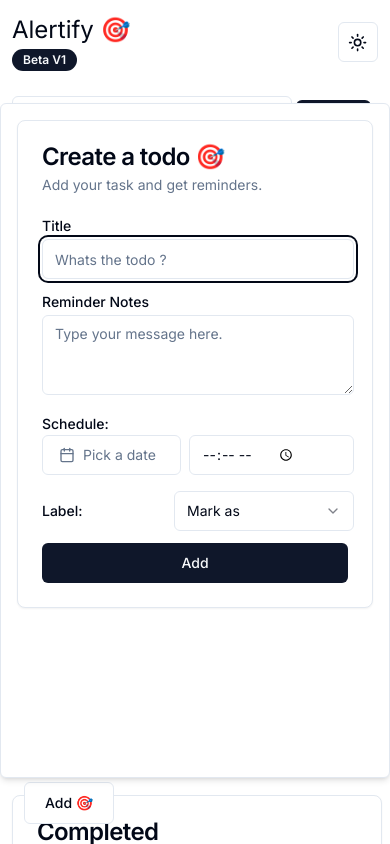
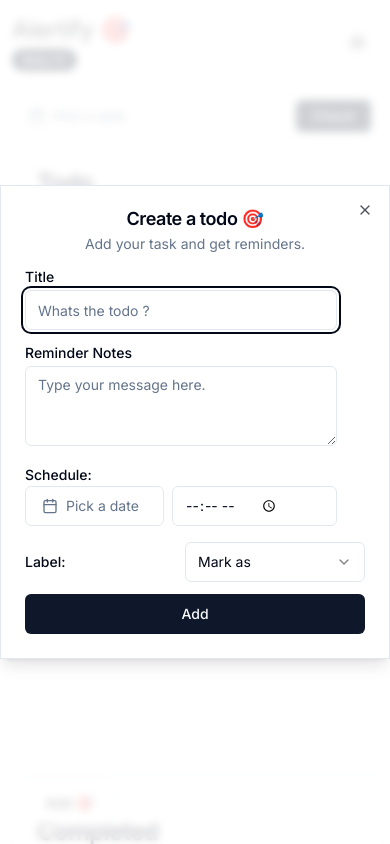
Before and after one commit to krishna-paulraj/todo-app, a Next.js app: page / in a window 390 px wide. Both pictures are taken after a click on the button "Add 🎯". Shown: the top 844 px of the page. Built offline with nearby package versions, Linux system fonts and the light colour scheme.

Commit message:
mobile ui updated

```diff
--- a/components/shared/Rightsidebar.tsx
+++ b/components/shared/Rightsidebar.tsx
@@ -31,6 +31,16 @@
   SelectTrigger,
   SelectValue,
 } from "@/components/ui/select";
+import {
+  Dialog,
+  DialogContent,
+  DialogDescription,
+  DialogFooter,
+  DialogHeader,
+  DialogTitle,
+  DialogTrigger,
+} from "@/components/ui/dialog";
+
 import { useToast } from "../ui/use-toast";
 
 export default function Rightsidebar() {
@@ -81,22 +91,19 @@
   return (
     <>
       <section className="h-[80vh] w-[30vw] rounded-lg md:hidden">
-        <Popover>
-          <PopoverTrigger asChild>
+        <Dialog>
+          <DialogTrigger asChild>
             <Button variant="outline" className="fixed left-6 bottom-5 p-5">
               Add 🎯
             </Button>
-          </PopoverTrigger>
-          <PopoverContent className="h-[80vh] w-screen">
-            <section className="rounded-lg md:block">
-              <Card className="w-full">
-                <CardHeader>
-                  <CardTitle>Create a todo 🎯</CardTitle>
-                  <CardDescription>
+          </DialogTrigger>
+          <DialogContent className="sm:max-w-[425px]">
+            <DialogHeader>
+              <DialogTitle>Create a todo 🎯</DialogTitle>
+              <DialogDescription>
                 Add your task and get reminders.
-                  </CardDescription>
-                </CardHeader>
-                <CardContent>
+              </DialogDescription>
+            </DialogHeader>
             <form onSubmit={submitHandler}>
               <div className="grid w-full items-center gap-4">
                 <div className="flex flex-col space-y-1.5">
@@ -172,19 +179,13 @@
                     <SelectContent>
                       <SelectGroup>
                         <SelectLabel>Label</SelectLabel>
-                              <SelectItem value="Important">
-                                Important
-                              </SelectItem>
+                        <SelectItem value="Important">Important</SelectItem>
                       </SelectGroup>
                     </SelectContent>
                   </Select>
                 </div>
               </div>
-                    <Button
-                      disabled={loading}
-                      className="w-full mt-3"
-                      type="submit"
-                    >
+              <Button disabled={loading} className="w-full mt-3" type="submit">
                 {loading ? (
                   <>
                     <Loader2 className="mr-2 h-4 w-4 animate-spin" />
@@ -195,11 +196,8 @@
                 )}
               </Button>
             </form>
-                </CardContent>
-              </Card>
-            </section>
-          </PopoverContent>
-        </Popover>
+          </DialogContent>
+        </Dialog>
       </section>
       <section className="hidden h-[65vh] w-[30vw] shadow-md rounded-lg md:mt-12 md:block">
         <Card className="h-[65vh] w-full">
--- /dev/null
+++ b/components/ui/dialog.tsx
@@ -0,0 +1,123 @@
+"use client"
+
+import * as React from "react"
+import * as DialogPrimitive from "@radix-ui/react-dialog"
+import { X } from "lucide-react"
+
+import { cn } from "@/lib/utils"
+
+const Dialog = DialogPrimitive.Root
+
+const DialogTrigger = DialogPrimitive.Trigger
+
+const DialogPortal = ({
+  className,
+  ...props
+}: DialogPrimitive.DialogPortalProps) => (
+  <DialogPrimitive.Portal className={cn(className)} {...props} />
+)
+DialogPortal.displayName = DialogPrimitive.Portal.displayName
+
+const DialogOverlay = React.forwardRef<
+  React.ElementRef<typeof DialogPrimitive.Overlay>,
+  React.ComponentPropsWithoutRef<typeof DialogPrimitive.Overlay>
+>(({ className, ...props }, ref) => (
+  <DialogPrimitive.Overlay
+    ref={ref}
+    className={cn(
+      "fixed inset-0 z-50 bg-background/80 backdrop-blur-sm data-[state=open]:animate-in data-[state=closed]:animate-out data-[state=closed]:fade-out-0 data-[state=open]:fade-in-0",
+      className
+    )}
+    {...props}
+  />
+))
+DialogOverlay.displayName = DialogPrimitive.Overlay.displayName
+
+const DialogContent = React.forwardRef<
+  React.ElementRef<typeof DialogPrimitive.Content>,
+  React.ComponentPropsWithoutRef<typeof DialogPrimitive.Content>
+>(({ className, children, ...props }, ref) => (
+  <DialogPortal>
+    <DialogOverlay />
+    <DialogPrimitive.Content
+      ref={ref}
+      className={cn(
+        "fixed left-[50%] top-[50%] z-50 grid w-full max-w-lg translate-x-[-50%] translate-y-[-50%] gap-4 border bg-background p-6 shadow-lg duration-200 data-[state=open]:animate-in data-[state=closed]:animate-out data-[state=closed]:fade-out-0 data-[state=open]:fade-in-0 data-[state=closed]:zoom-out-95 data-[state=open]:zoom-in-95 data-[state=closed]:slide-out-to-left-1/2 data-[state=closed]:slide-out-to-top-[48%] data-[state=open]:slide-in-from-left-1/2 data-[state=open]:slide-in-from-top-[48%] sm:rounded-lg md:w-full",
+        className
+      )}
+      {...props}
+    >
+      {children}
+      <DialogPrimitive.Close className="absolute right-4 top-4 rounded-sm opacity-70 ring-offset-background transition-opacity hover:opacity-100 focus:outline-none focus:ring-2 focus:ring-ring focus:ring-offset-2 disabled:pointer-events-none data-[state=open]:bg-accent data-[state=open]:text-muted-foreground">
+        <X className="h-4 w-4" />
+        <span className="sr-only">Close</span>
+      </DialogPrimitive.Close>
+    </DialogPrimitive.Content>
+  </DialogPortal>
+))
+DialogContent.displayName = DialogPrimitive.Content.displayName
+
+const DialogHeader = ({
+  className,
+  ...props
+}: React.HTMLAttributes<HTMLDivElement>) => (
+  <div
+    className={cn(
+      "flex flex-col space-y-1.5 text-center sm:text-left",
+      className
+    )}
+    {...props}
+  />
+)
+DialogHeader.displayName = "DialogHeader"
+
+const DialogFooter = ({
+  className,
+  ...props
+}: React.HTMLAttributes<HTMLDivElement>) => (
+  <div
+    className={cn(
+      "flex flex-col-reverse sm:flex-row sm:justify-end sm:space-x-2",
+      className
+    )}
+    {...props}
+  />
+)
+DialogFooter.displayName = "DialogFooter"
+
+const DialogTitle = React.forwardRef<
+  React.ElementRef<typeof DialogPrimitive.Title>,
+  React.ComponentPropsWithoutRef<typeof DialogPrimitive.Title>
+>(({ className, ...props }, ref) => (
+  <DialogPrimitive.Title
+    ref={ref}
+    className={cn(
+      "text-lg font-semibold leading-none tracking-tight",
+      className
+    )}
+    {...props}
+  />
+))
+DialogTitle.displayName = DialogPrimitive.Title.displayName
+
+const DialogDescription = React.forwardRef<
+  React.ElementRef<typeof DialogPrimitive.Description>,
+  React.ComponentPropsWithoutRef<typeof DialogPrimitive.Description>
+>(({ className, ...props }, ref) => (
+  <DialogPrimitive.Description
+    ref={ref}
+    className={cn("text-sm text-muted-foreground", className)}
+    {...props}
+  />
+))
+DialogDescription.displayName = DialogPrimitive.Description.displayName
+
+export {
+  Dialog,
+  DialogTrigger,
+  DialogContent,
+  DialogHeader,
+  DialogFooter,
+  DialogTitle,
+  DialogDescription,
+}
--- a/package.json
+++ b/package.json
@@ -12,6 +12,7 @@
     "@clerk/nextjs": "^4.24.2",
     "@clerk/themes": "^1.7.6",
     "@radix-ui/react-checkbox": "^1.0.4",
+    "@radix-ui/react-dialog": "^1.0.5",
     "@radix-ui/react-dropdown-menu": "^2.0.6",
     "@radix-ui/react-label": "^2.0.2",
     "@radix-ui/react-popover": "^1.0.7",
```
Also changed, not shown: 1 other file (tests, documents, lock files or other folders). Lines whose indentation alone changed are shown as unchanged.
